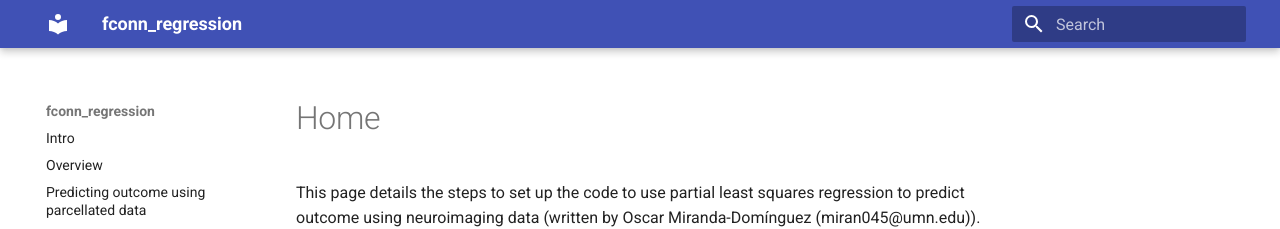
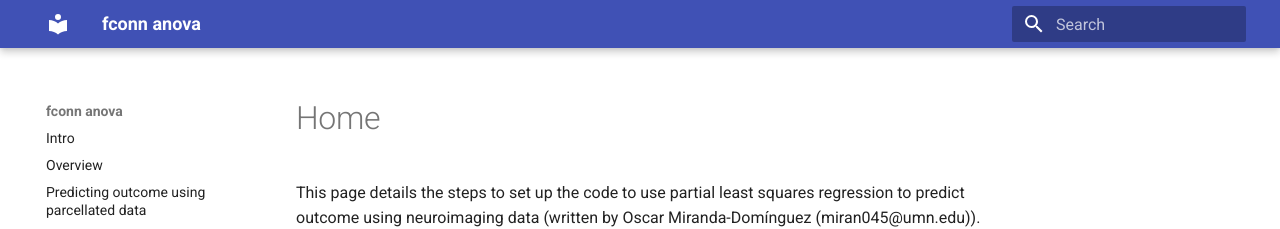
Before and after one commit to omiranda/fconn_anova, an MkDocs documentation site: the page built from docs/README.md, in a window 1280 px wide. Shown: the top 229 px of the page. Built offline with MkDocs 1.6.1 and Material for MkDocs 9.7.7, drawn with Linux system fonts in a browser that asks for light colours; old or Windows-style settings are respelled for this version of MkDocs.

Commit message:
Update mkdocs.yml

```diff
--- a/mkdocs.yml
+++ b/mkdocs.yml
@@ -1,4 +1,4 @@
-site_name: fconn_regression
+site_name: fconn anova
 theme: material
 plugins:
   - search
```
